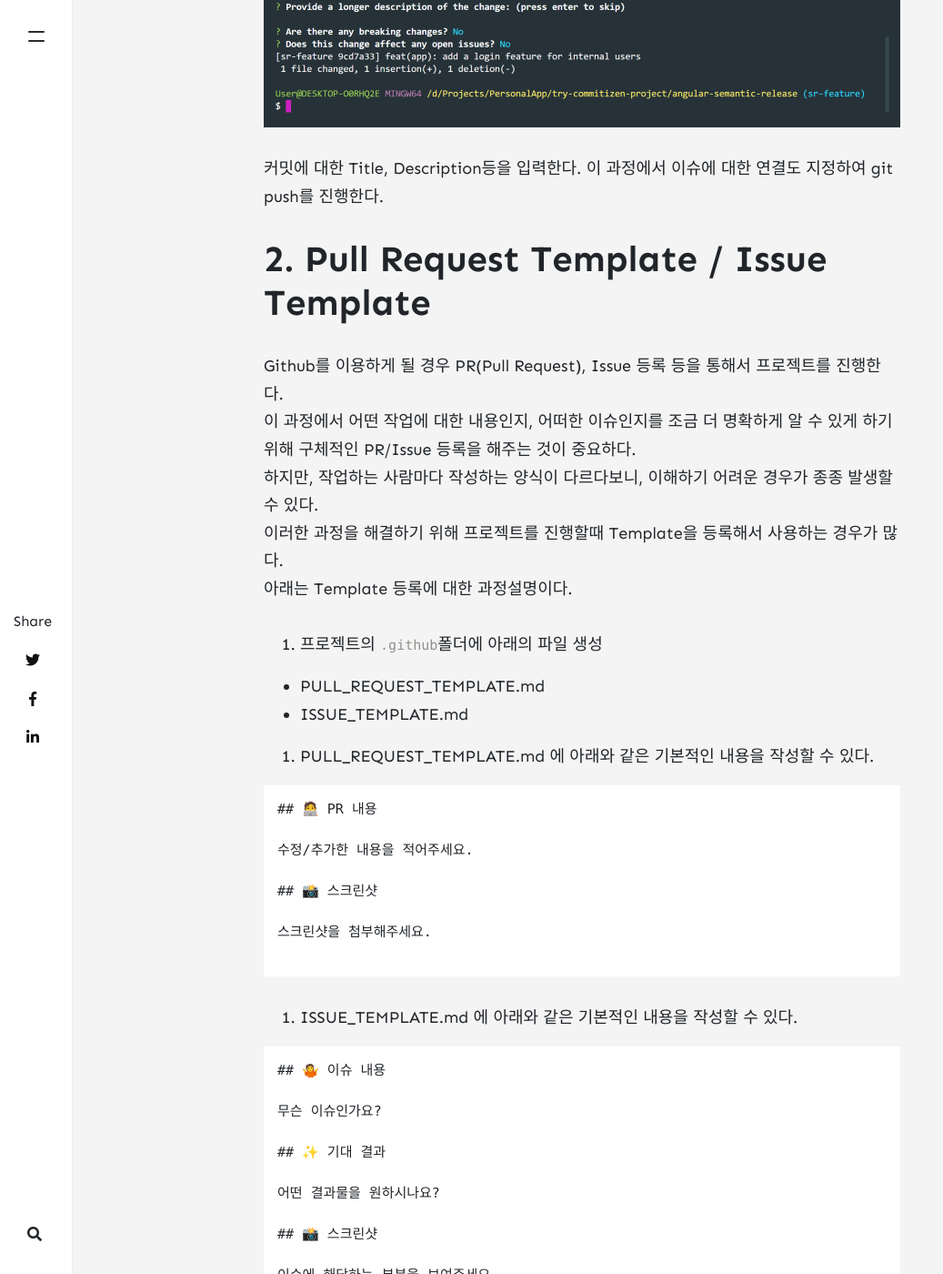
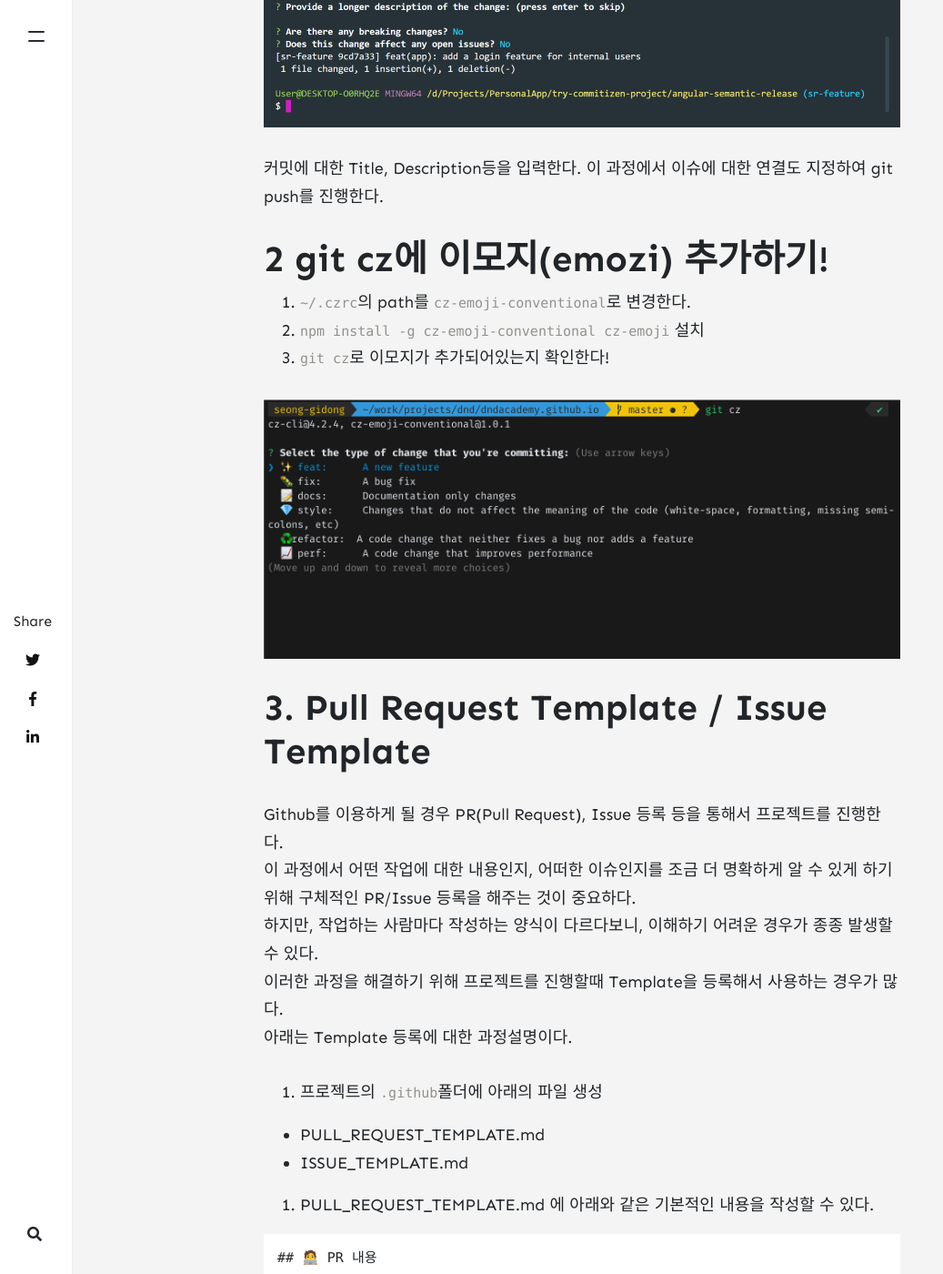
Before and after one commit to DNDACADEMY/dndacademy.github.io, a Jekyll site: the page built from _posts/2022-03-03-github-commitzen-template.md, in a window 1280 px wide and 1400 px high, scrolled down 2569 px. Shown: the whole window at 91% size, without its empty margins (0-1037 px from the left). Built offline with Jekyll 4.4.1, drawn with Linux system fonts in a browser that asks for light colours; nearby versions of some CDN libraries; comment, search, counter and statistics services are not loaded; some of the changed text lies outside the part shown.

Commit message:
📝 docs(github-commitzen): 다음의 내용을 추가하여 업데이트 - 'git cz에 이모지(emozi) 추가하기'

```diff
--- a/_posts/2021-06-24-github-commitzen-template.md
+++ b/_posts/2022-03-03-github-commitzen-template.md
@@ -59,7 +59,15 @@ refactor: 기존 코드에 대한 리펙토링을 진행
 커밋에 대한 Title, Description등을 입력한다.
 이 과정에서 이슈에 대한 연결도 지정하여 git push를 진행한다.
 
-# 2. Pull Request Template / Issue Template
+# 2 git cz에 이모지(emozi) 추가하기!
+
+1. `~/.czrc`의 path를 `cz-emoji-conventional`로 변경한다.
+2. `npm install -g cz-emoji-conventional cz-emoji` 설치
+3. `git cz`로 이모지가 추가되어있는지 확인한다!
+
+![/assets/images/github-commitzen-template/4.png](https://blog.dnd.ac/assets/images/github-commitzen-template/4.png)
+
+# 3. Pull Request Template / Issue Template
 
 Github를 이용하게 될 경우 PR(Pull Request), Issue 등록 등을 통해서 프로젝트를 진행한다.
 이 과정에서 어떤 작업에 대한 내용인지, 어떠한 이슈인지를 조금 더 명확하게 알 수 있게 하기위해 구체적인 PR/Issue 등록을 해주는 것이 중요하다.
```
Also changed, not shown: assets/images/github-commitzen-template/4.png (added).
